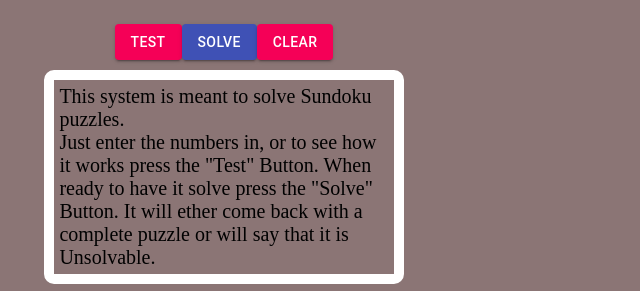
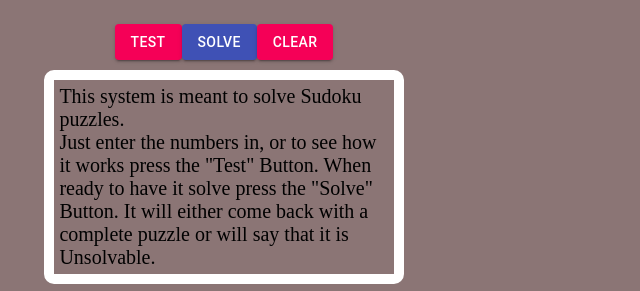
Before and after one commit to r-d-jorgensen/sudoku, a React (Create React App) app: page / in a window 1280 px wide. Shown: the part 707-998 px from the top of the page, without its empty margins (416-1056 px from the left). Built offline with nearby package versions, Linux system fonts and the light colour scheme.

Commit message:
minor spelling fix

```diff
--- a/src/App.js
+++ b/src/App.js
@@ -1,5 +1,5 @@
 import './App.css';
-import Sudoku from './sudoku';
+import Sudoku from './Sudoku';
 
 function App() {
   return (
--- a/src/sudoku.js
+++ b/src/sudoku.js
@@ -190,11 +190,11 @@ class Sudoku extends Component {
                     Clear
                 </Button>
                 <div className="expainingText" >
-                    This system is meant to solve Sundoku puzzles.
+                    This system is meant to solve Sudoku puzzles.
                     <br />
                     Just enter the numbers in, or to see how it works press the "Test" Button.
                     When ready to have it solve press the "Solve" Button.
-                    It will ether come back with a complete puzzle or will say that it is Unsolvable.
+                    It will either come back with a complete puzzle or will say that it is Unsolvable.
                 </div>
             </div>
         );
```
Lines whose indentation alone changed are shown as unchanged.
